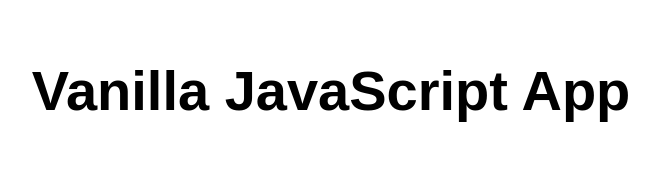
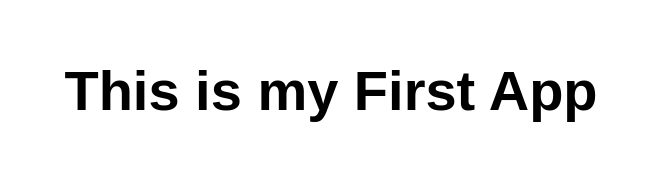
Before and after one commit to Sofoniasm/my-first-static-web-app, a website: page src/index.html in a window 1280 px wide. Shown: the whole page, without its empty margins (309-968 px from the left). Drawn offline with Linux system fonts and the light colour scheme.

Commit message:
Update2 index.html

```diff
--- a/src/index.html
+++ b/src/index.html
@@ -10,7 +10,7 @@
 
 <body>
   <main>
-    <h1>Vanilla JavaScript App</h1>
+    <h1>This is my First App</h1>
   </main>
 </body>
 
```
